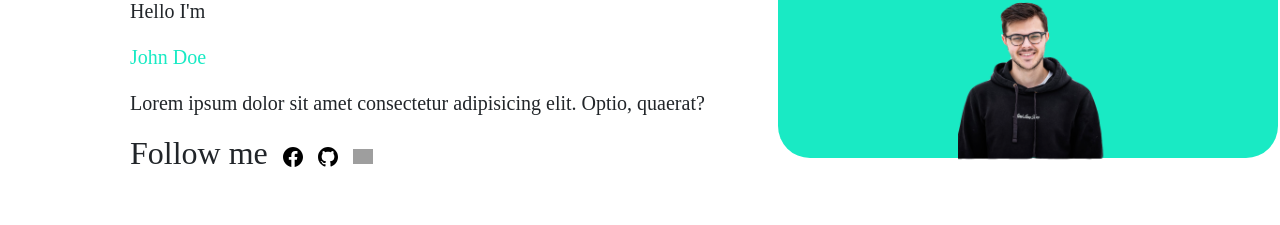
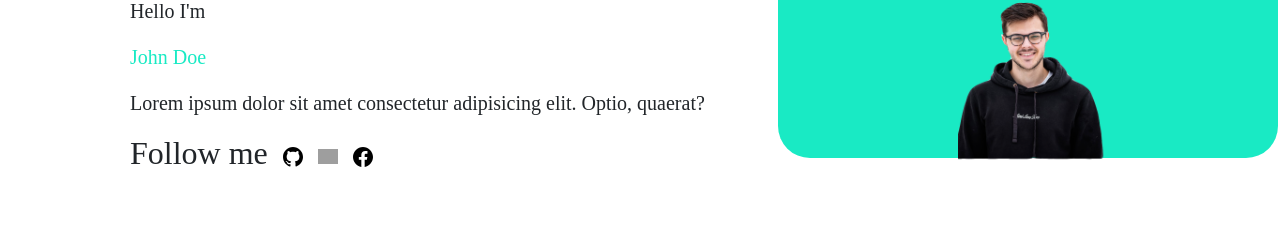
Before and after one commit to IAMNITESHPANDIT/Portfolio, a React (Create React App) app: page / in a window 1280 px wide. Shown: the part 72-297 px from the top of the page. Built offline with nearby package versions, Linux system fonts and the light colour scheme; grey boxes are pictures that could not be loaded; a web font is replaced by a local one.

Commit message:
link added

```diff
--- a/src/components/Navbar/navbar.jsx
+++ b/src/components/Navbar/navbar.jsx
@@ -43,9 +43,9 @@ function NavBar() {
         <p className="lead ms-5 name">John Doe </p>
         <p className="lead ms-5">Lorem ipsum dolor sit amet consectetur adipisicing elit. Optio, quaerat? </p>
         <p className="h2 ms-5 follow">Follow me
-        <a><img className="img-fluid" src={s1} alt=".." width="20px" height="20px"/></a>
-        <a><img className="img-fluid" src={s2} alt=".." width="20px" height="20px"/></a>
-        <a><img className="img-fluid" src={s3} alt=".." width="20px" height="20px"/></a>
+        <a href="https://github.com/iamniteshpandit" target="_blank"><img className="img-fluid" src={s2} alt=".." width="20px" height="20px"/></a>
+        <a href="https://www.instagram.com/iamniteshpandit" target="_blank"><img className="img-fluid" src={s3} alt=".." width="20px" height="20px"/></a>
+        <a href="https://www.facebook.com/iamniteshpandit" target="_blank"><img className="img-fluid" src={s1} alt=".." width="20px" height="20px"/></a>
         </p>
     </div>
     <div className="styled-box d-md-block d-none">
```
